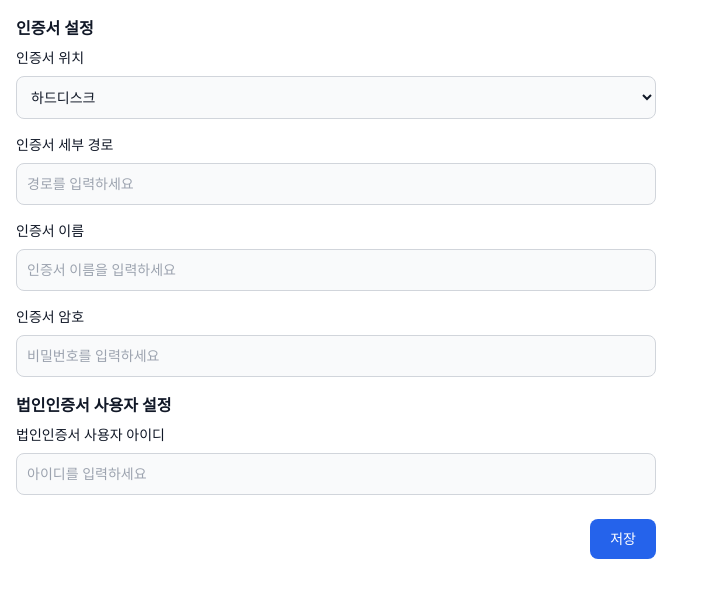
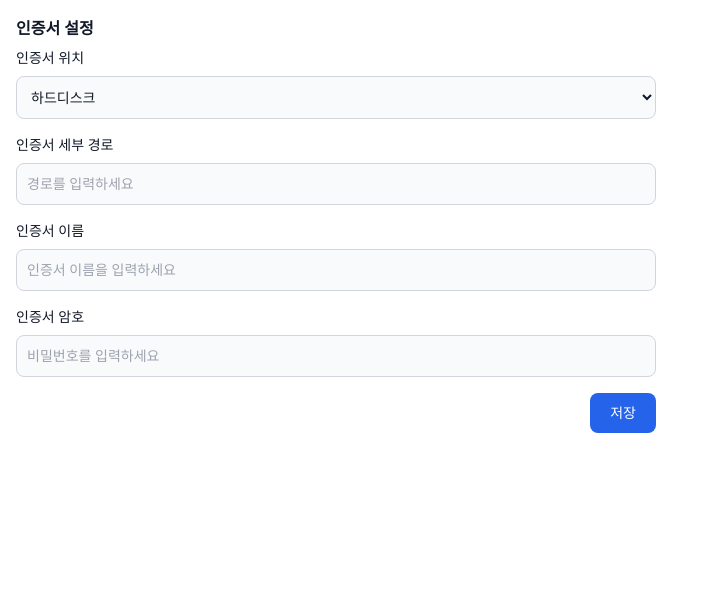
Before and after one commit to hdmedi2/DiaCare, an Electron app: page src/setting.html in a window 1280 px wide. Shown: the whole page, without its empty margins (0-703 px from the left). Drawn offline with Linux system fonts and the light colour scheme; no server answers.

Commit message:
법인인증서 아이디 입력란 hidden 처리

```diff
--- a/src/setting.html
+++ b/src/setting.html
@@ -703,7 +703,7 @@
         </div>
 
         <!-- Section 2 -->
-        <div class="mb-6">
+        <div hidden class="mb-6">
           <h4 class="text-md font-semibold text-gray-900 mb-2">법인인증서 사용자 설정</h4>
           <div>
             <label for="corporate-id" class="mb-2 block text-sm font-medium text-gray-900">법인인증서 사용자 아이디</label>
```
Also changed, not shown: 1 other file.
